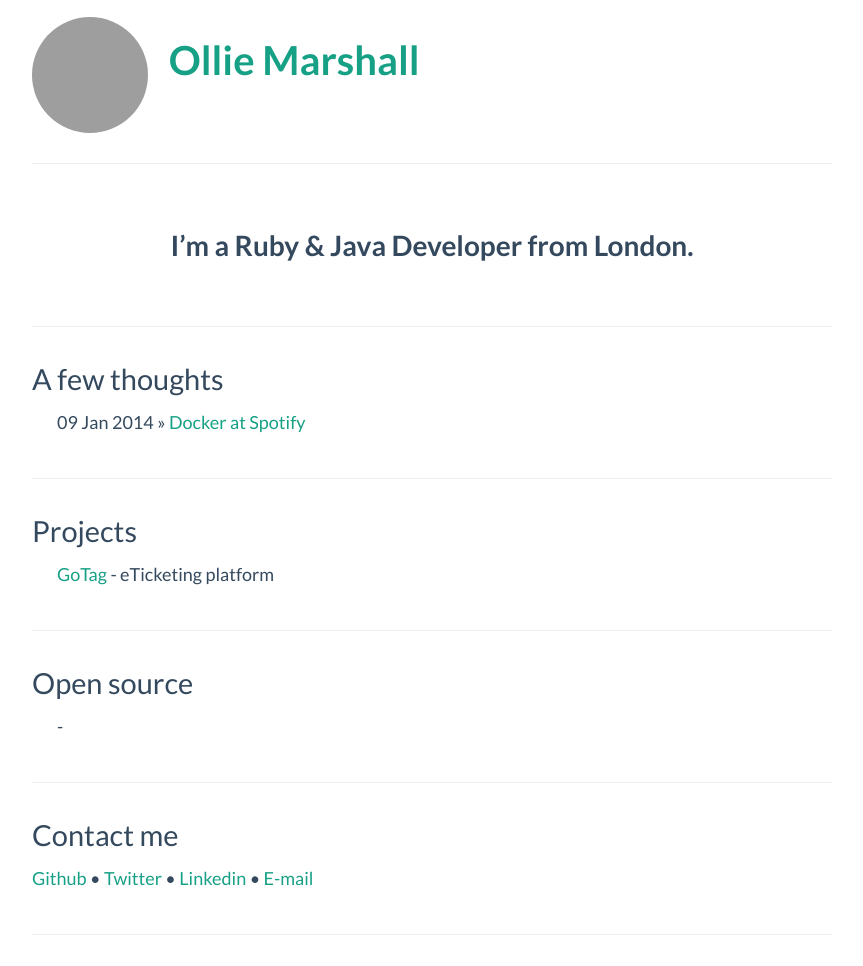
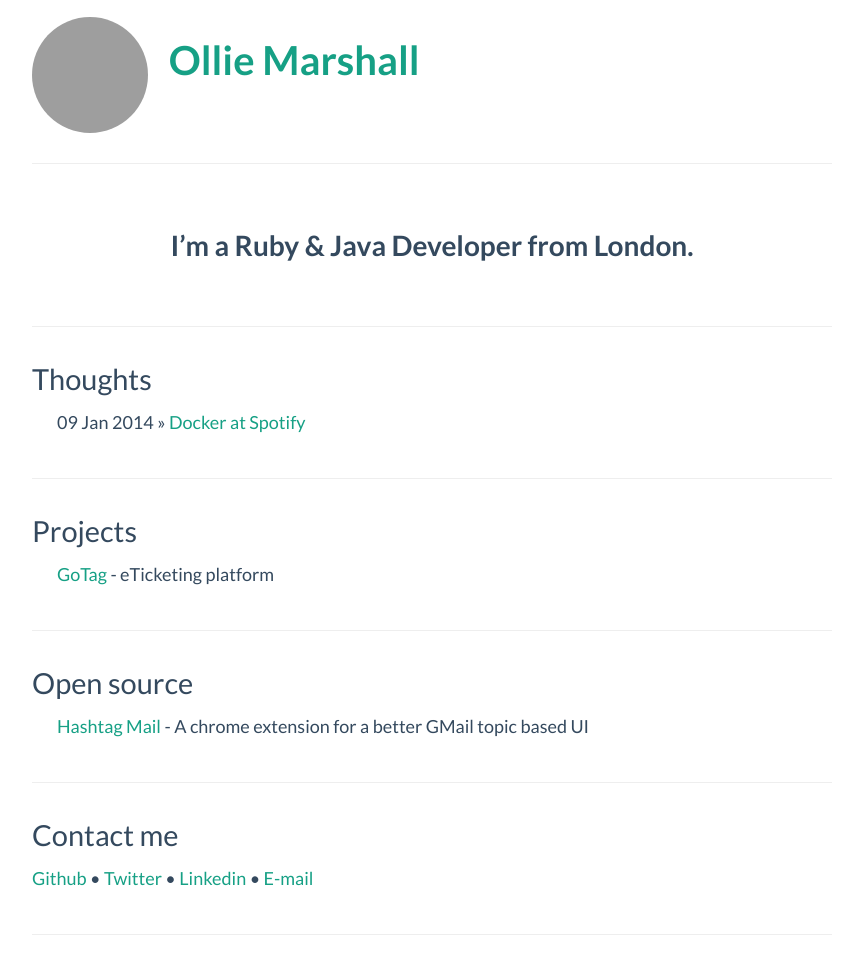
Before and after one commit to olliem/olliem.github.io, a Jekyll site: the page built from index.html, in a window 1280 px wide. Shown: the whole page, without its empty margins (208-1071 px from the left). Built offline with Jekyll 4.4.1, drawn with Linux system fonts in a browser that asks for light colours; Markdown is read by kramdown in place of the engine named in the settings; grey boxes are pictures that could not be loaded.

Commit message:
Open source projects update

```diff
--- a/_data/projects.yml
+++ b/_data/projects.yml
@@ -4,6 +4,6 @@ projects:
     url: http://gotag.in
 
 open_source:
-  - name:
-    description:
-    url:
+  - name: Hashtag Mail
+    description: A chrome extension for a better GMail topic based UI
+    url: https://github.com/fmittelstaedt/hashtag-mail
--- a/index.html
+++ b/index.html
@@ -10,7 +10,7 @@ title: Ollie Marshall, a Ruby & Java Developer from London
 
 <div class="row-fluid">
   <div class="span12">
-    <h4>A few thoughts</h4>
+    <h4>Thoughts</h4>
     <ul class="posts">
       {% for post in site.posts %}
         <li><p>{{ post.date | date_to_string }} &raquo; <a href="{{ post.url }}">{{ post.title }}</a></p></li>
```
